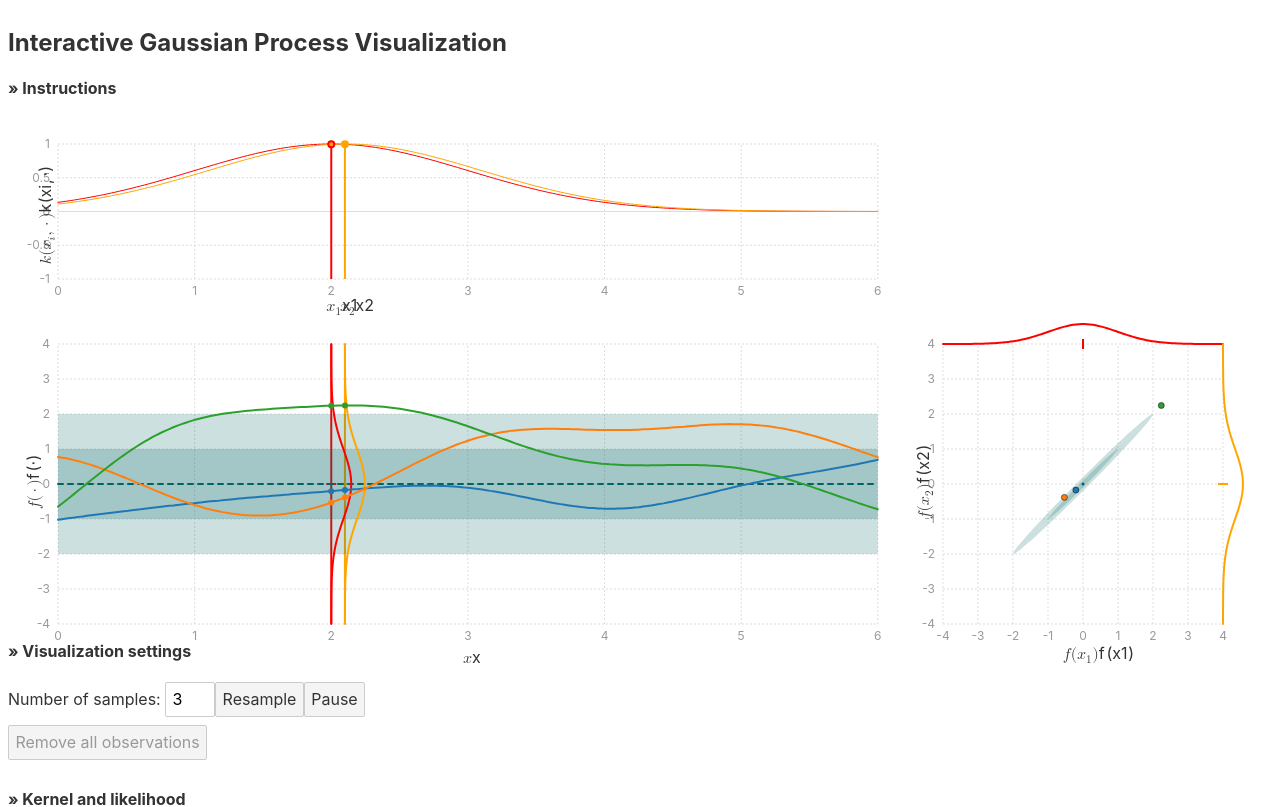
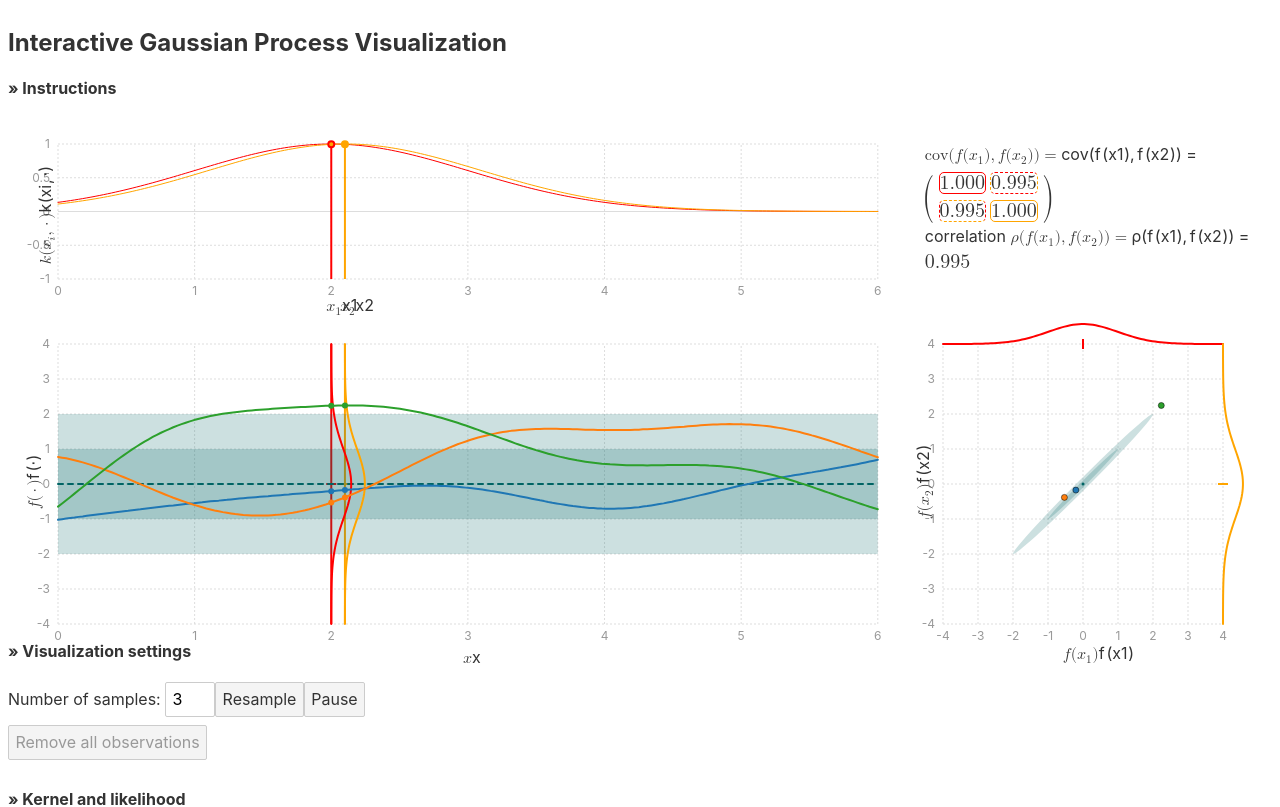
Before and after one commit to st--/interactive-gp-visualization, a Svelte app: page / in a window 1280 px wide. Shown: the top 807 px of the page. Built offline with nearby package versions, Linux system fonts and the light colour scheme.

Commit message:
add CovMat text

```diff
--- a/src/App.svelte
+++ b/src/App.svelte
@@ -27,6 +27,7 @@ Future thoughts:
   import Katex from "./Katex.svelte";
   import Lineplot from "./Lineplot.svelte";
   import Kernelplot from "./Kernelplot.svelte";
+  import CovMat from "./CovMat.svelte";
   import Covariance from "./Covariance.svelte";
   import RandomSample from "./RandomSample.svelte";
   import ConfigPlot from "./ConfigPlot.svelte";
@@ -202,9 +203,13 @@ Future thoughts:
     </div></CollapsibleCard
   >
 
+  <div>
     <div class="plot-container">
       <div class="chart" style="grid-area: kernel;">
         <Kernelplot {xs} {k1s} {k2s} {atX1} {atX2} />
+      </div>
+      <div class="chart" style="grid-area: covmat;">
+        <CovMat {atX1} {atX2} />
       </div>
       <div class="chart" style="grid-area: line;">
         <Lineplot
@@ -220,6 +225,7 @@ Future thoughts:
       </div>
       <div class="squarechart" style="grid-area: covariance;">
         <Covariance {atX1} {atX2} {covProps} {plotProps} />
+      </div>
     </div>
   </div>
   <CollapsibleCard open={true}>
@@ -276,7 +282,7 @@ Future thoughts:
     grid-template-rows: 40% 70%;
     grid-template-columns: 70% 30%;
     grid-template-areas:
-      "kernel ."
+      "kernel covmat"
       "line covariance";
   }
   .chart {
--- /dev/null
+++ b/src/CovMat.svelte
@@ -0,0 +1,103 @@
+<!-- Copyright (c) 2021 ST John -->
+<script>
+  import Katex from "./Katex.svelte";
+  import { x1, x2 } from "./store.js";
+  export let atX1, atX2;
+  let numDigits = 3;
+  const unicodeMinusSign = "\u2212";
+  const unicodeFigureSpace = "\u2007";
+  function format(val, addSpace = true) {
+    const str = `${val.toFixed(numDigits)}`;
+    if (val < 0) {
+      return str.replace("-", unicodeMinusSign);
+    } else {
+      if (addSpace) {
+        return str; // unicodeFigureSpace + unicodeFigureSpace + str;
+      } else {
+        return str;
+      }
+    }
+  }
+  $: correlation = atX1.k2 / Math.sqrt(atX1.k1 * atX2.k2);
+  $: rho = format(correlation, false);
+  $: k11 = format(atX1.k1);
+  $: k12 = format(atX1.k2);
+  $: k21 = format(atX2.k1);
+  $: k22 = format(atX2.k2);
+
+  const covarianceSymbolStr = "\\operatorname{cov}(f(x_1), f(x_2)) = ";
+  const correlationSymbolStr = "\\rho(f(x_1), f(x_2)) =";
+</script>
+
+<div style="margin-left: 2em; display: flex; align-items: center; height: 90%;">
+  <div style="">
+    <div>
+      <Katex math={covarianceSymbolStr} />
+      <nobr
+        ><span class="bracket">(</span>
+        <table>
+          <tr
+            ><td><span id="k11">{k11}</span></td><td
+              ><span id="k12">{k12}</span></td
+            ></tr
+          >
+          <tr
+            ><td><span id="k21">{k21}</span></td><td
+              ><span id="k22">{k22}</span></td
+            ></tr
+          >
+        </table>
+        <span class="bracket">)</span></nobr
+      >
+    </div>
+    <div>
+      correlation <Katex math={correlationSymbolStr} /> <span>{rho}</span>
+    </div>
+  </div>
+</div>
+
+<style>
+  span {
+    font-family: "Latin Modern Math";
+    font-size: 20px;
+  }
+  .bracket {
+    font-family: "Latin Modern Math";
+    transform: scale(2, 3);
+    font-size: 1em;
+    display: inline-block;
+    vertical-align: middle;
+  }
+  #k11 {
+    border: 1px solid red;
+    border-radius: 5px;
+  }
+  #k12 {
+    border: 1px dashed;
+    border-color: red orange;
+    border-radius: 5px;
+  }
+  #k21 {
+    border: 1px dashed;
+    border-color: orange red;
+    border-radius: 5px;
+  }
+  #k22 {
+    border: 1px solid orange;
+    border-radius: 5px;
+  }
+
+  td {
+    text-align: right;
+  }
+  td:first-child span {
+    margin-left: 0ex !important;
+  }
+  td:last-child span {
+    margin-right: 0ex !important;
+  }
+  table {
+    display: inline-block;
+    vertical-align: middle;
+  }
+</style>
```
Lines whose indentation alone changed are shown as unchanged.
